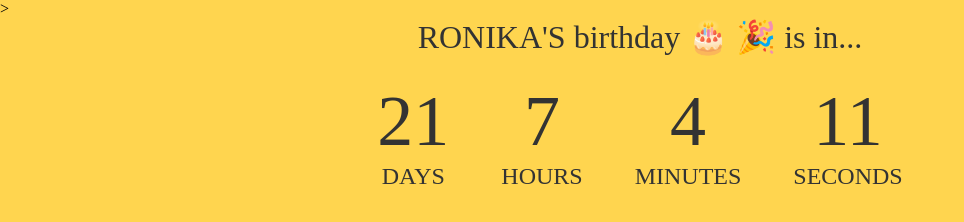
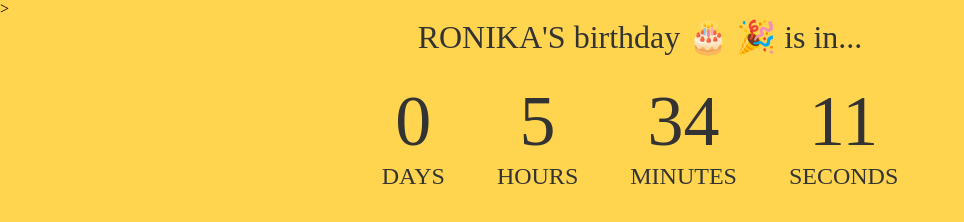
Before and after one commit to bharatk098/bdaycountdown.github.io, a plain HTML site: page index.html in a window 1280 px wide. Shown: the whole page, without its empty margins (0-964 px from the left). Drawn offline with Linux system fonts and the light colour scheme.

Commit message:
Update index.html

```diff
--- a/index.html
+++ b/index.html
@@ -54,7 +54,7 @@ li span {
       hour = minute * 60,
       day = hour * 24;
 
-let countDown = new Date('JUNE 8, 2022 23:55:00').getTime(),
+let countDown = new Date('may 18, 2022 22:25:00').getTime(),
     x = setInterval(function() {
 
       let now = new Date().getTime(),
```
